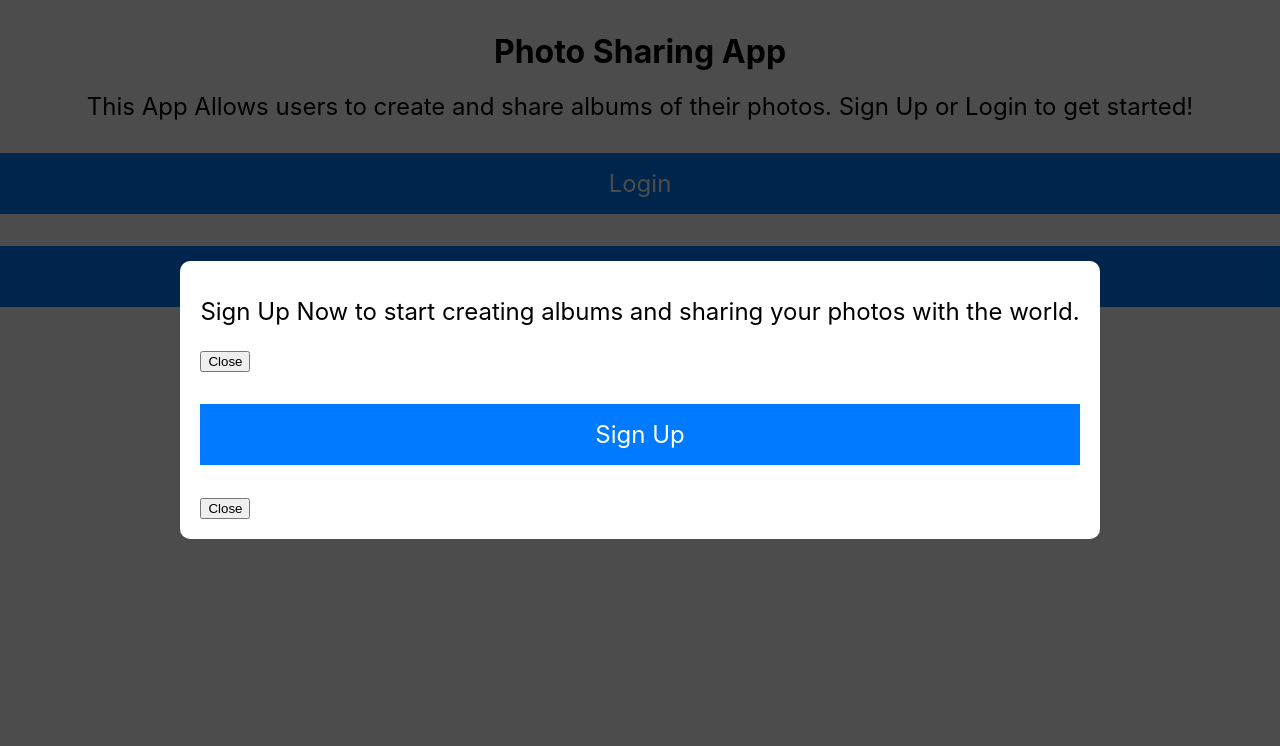
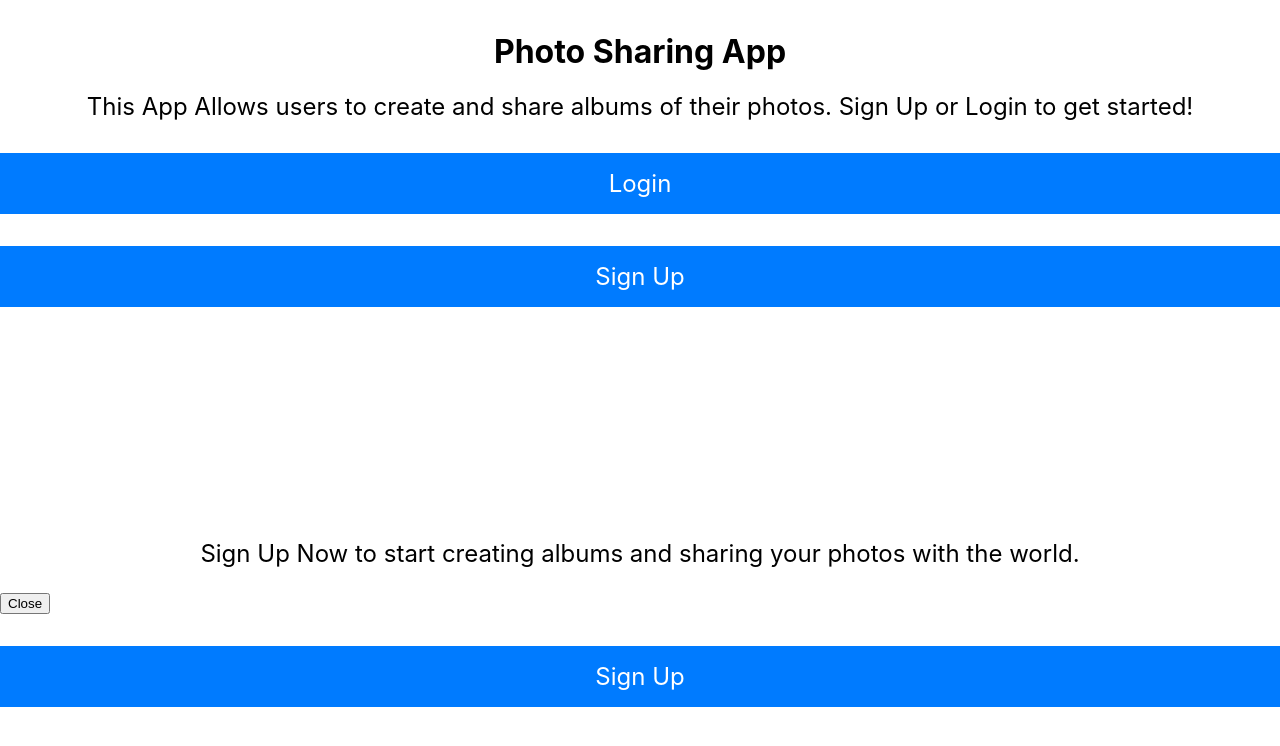
Before and after one commit to Okonu/photo-sharing-app, a React (Create React App) app: page / in a window 1280 px wide. Shown: the top 746 px of the page. Built offline with nearby package versions, Linux system fonts and the light colour scheme.

Commit message:
animate the opening and closing of the modal

```diff
--- a/src/pages/Modal.js
+++ b/src/pages/Modal.js
@@ -1,14 +1,40 @@
 import React from 'react';
+import {motion} from "framer-motion"
 import './Modal.css';
 
+const backdrop = {
+    visible: {opacity: 1},
+    hidden: {opacity: 0}
+}
+
+const modal ={
+    hidden:{y:"-100vh", opacity: 0},
+    visible:{y:"200px", opacity: 1, transition: {delay:0.1}}
+}
 const Modal = ({ children, setIsModalOpen }) => {
     return (
-        <div className="modal-background">
-            <div className="modal-content">
-                {children}
-                <button onClick={()=>setIsModalOpen(false)}>Close</button>
-            </div>
-        </div>
+        <>
+        <motion.div className="backdrop"
+        variants={backdrop}
+        initial="hidden"
+        animate="visible"
+        exit="hidden"
+        onClick={()=>setIsModalOpen(false)}
+        />
+        <motion.div className="modal"
+        variants={modal}
+        initial="hidden"
+        animate="visible"
+        exit="hidden"
+        >
+            {children}</motion.div>
+        {/* // <div className="modal-background">
+        //     <div className="modal-content">
+        //         {children}
+        //         <button onClick={()=>setIsModalOpen(false)}>Close</button>
+        //     </div>
+        // </div> */}
+        </>
     );
 };
 
```
